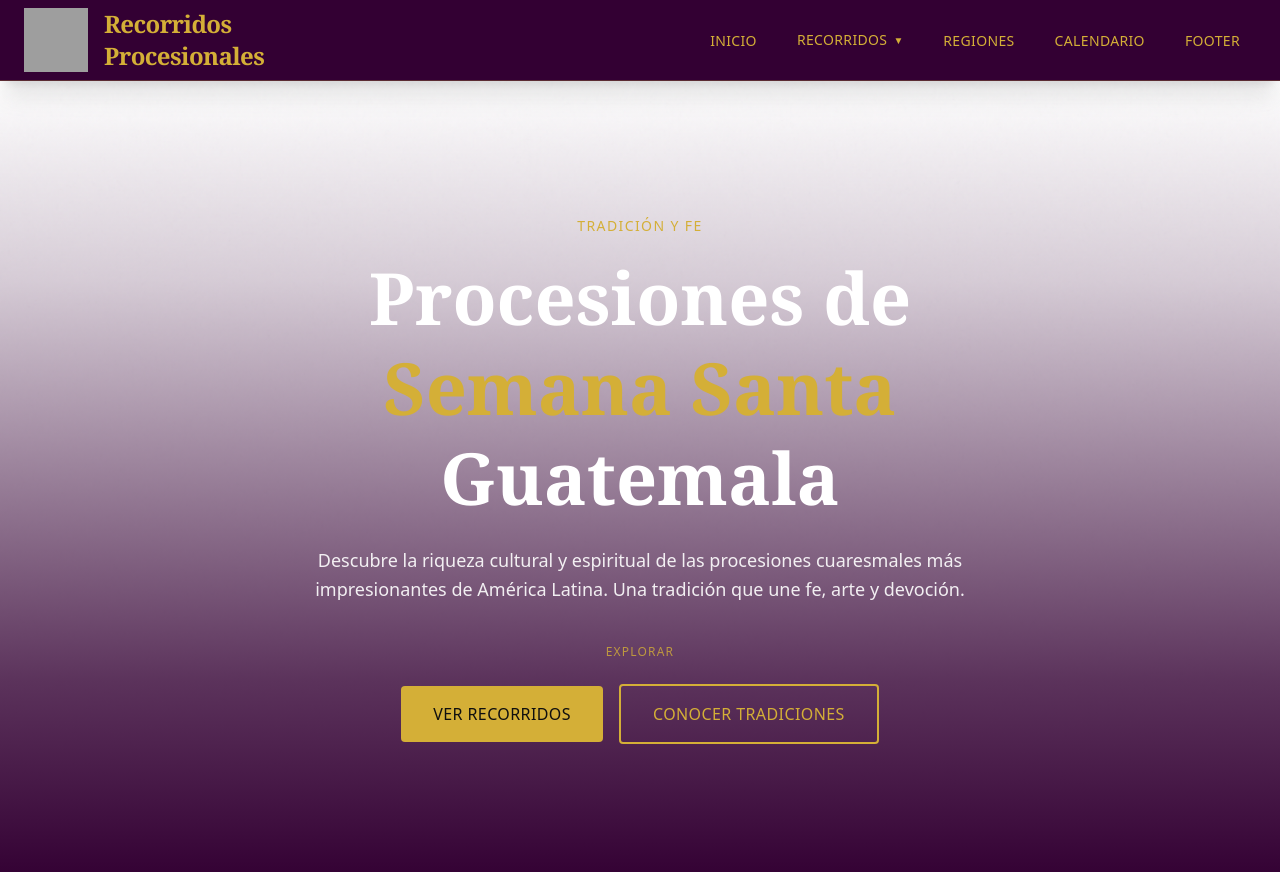
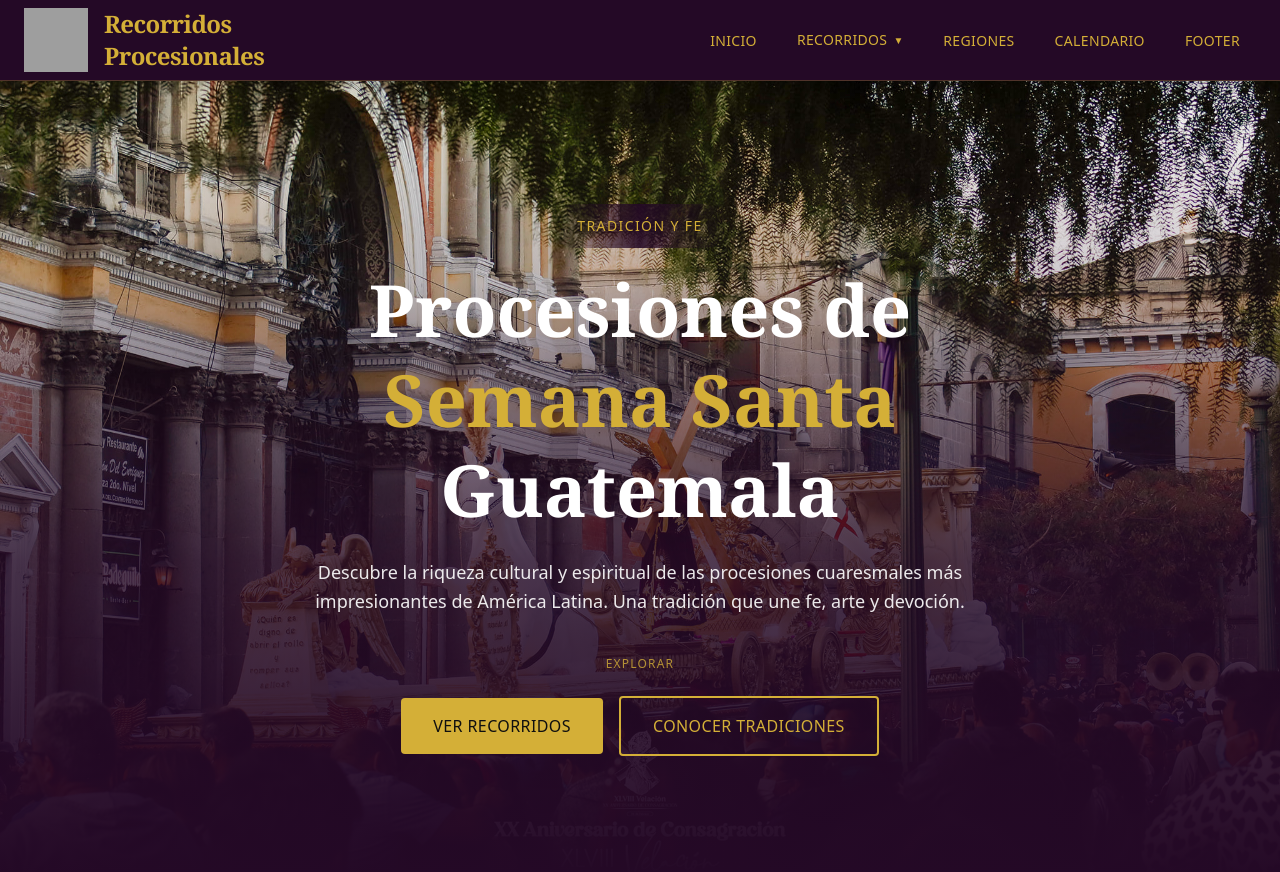
Before and after one commit to AndresBaquiax/rutas, a Next.js app: page / in a window 1280 px wide. Shown: the top 872 px of the page. Built offline with nearby package versions, Linux system fonts and the light colour scheme; grey boxes are pictures that could not be loaded.

Commit message:
Fix de unos error y arreglos menores

```diff
--- a/src/app/page.tsx
+++ b/src/app/page.tsx
@@ -16,7 +16,7 @@ export default function Home() {
       <div
         className="absolute inset-0"
         style={{
-          background: `linear-gradient(180deg, transparent 0%, ${config.primaryColor}33 25%, ${config.primaryColor}80 50%, ${config.primaryColor}CC 75%, ${config.primaryColor} 100%)`
+          background: `linear-gradient(180deg, transparent 0%, ${config.primaryColor}33 25%, ${config.primaryColor}80 40%, ${config.primaryColor}CC 60%, ${config.primaryColor} 100%)`
         }}
       ></div>
 
@@ -24,8 +24,11 @@ export default function Home() {
       <div className="relative z-10 text-center px-6 max-w-4xl">
         {/* Subtítulo superior */}
         <p
-          className="text-sm uppercase tracking-widest mb-4 font-medium"
-          style={{ color: config.thirdColor }}
+          className="text-sm uppercase tracking-widest mb-4 font-medium px-6 py-3 rounded-full inline-block"
+          style={{
+            color: config.thirdColor,
+            background: `linear-gradient(90deg, ${config.primaryColor}00 0%, ${config.primaryColor}E6 50%, ${config.primaryColor}00 100%)`
+          }}
         >
           Tradición y Fe
         </p>
--- a/src/data/config.json
+++ b/src/data/config.json
@@ -1,5 +1,5 @@
 {
-    "primaryColor": "#330033",
+    "primaryColor": "#240926",
     "secondaryColor": "#0F0F0F",
     "thirdColor": "#D4AF37",
     "neutralColor": "#FFFFFF",
```
Also changed, not shown: src/assets/main/1.jpg.
